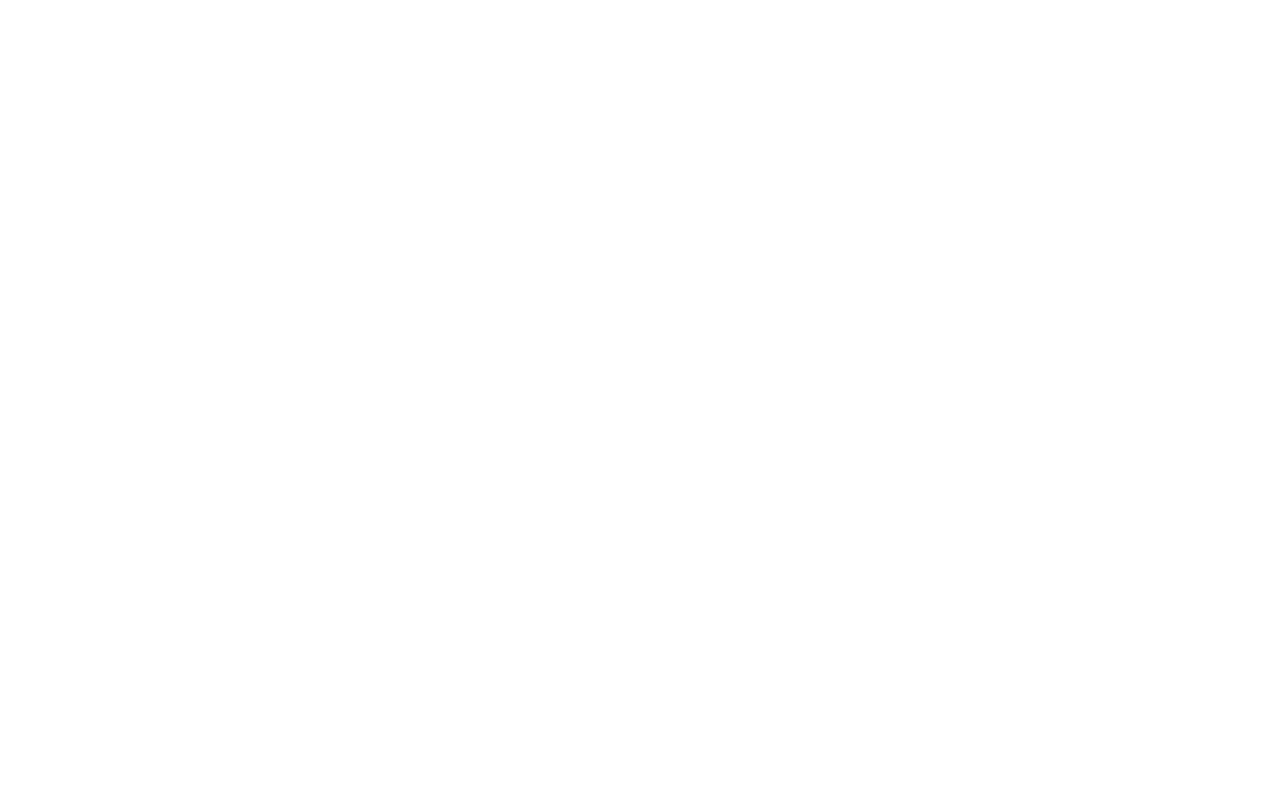
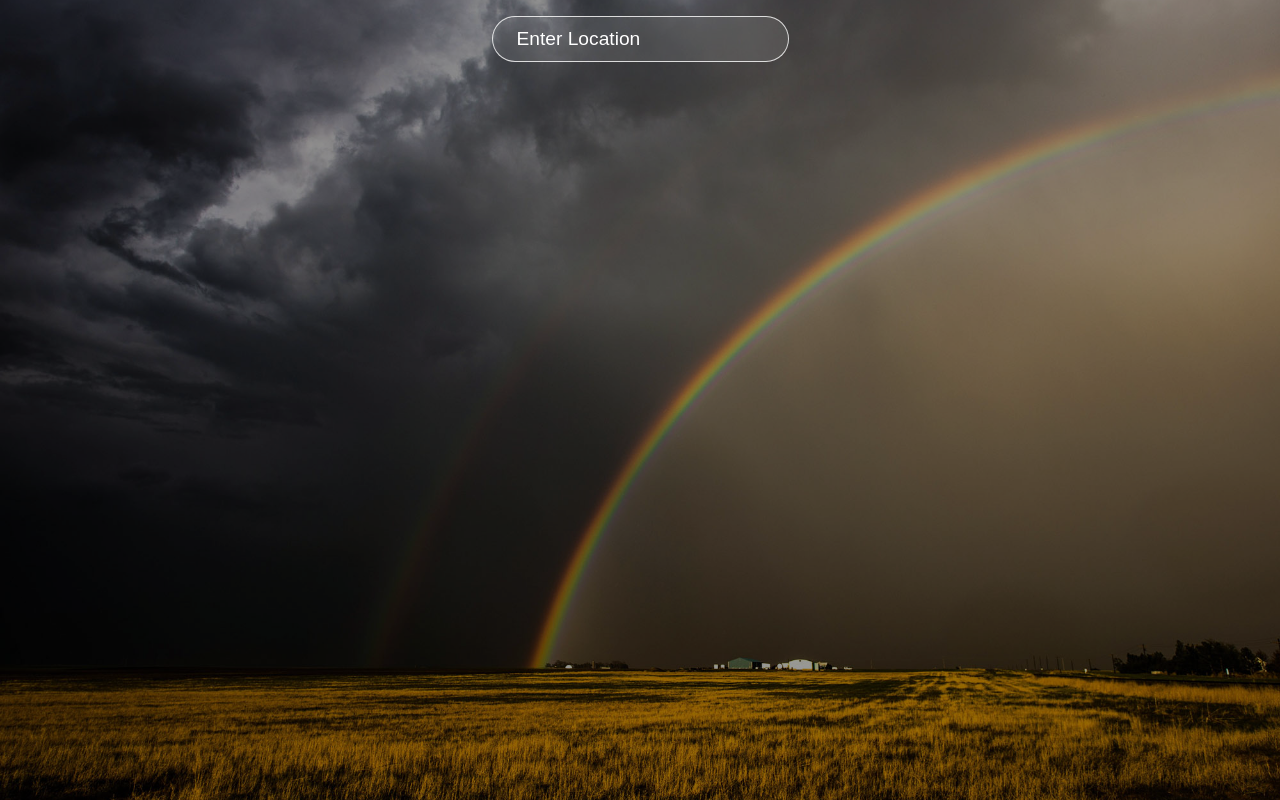
Before and after one commit to VladHevryk/hevryk_fe-pro_27.12.22, a React (Vite) app: page / in a window 1280 px wide. Built offline with nearby package versions, Linux system fonts and the light colour scheme.

Commit message:
add home work 27

```diff
--- a/package.json
+++ b/package.json
@@ -10,6 +10,7 @@
     "preview": "vite preview"
   },
   "dependencies": {
+    "axios": "^1.4.0",
     "react": "^18.2.0",
     "react-dom": "^18.2.0",
     "sass": "^1.62.1",
--- a/src/App.jsx
+++ b/src/App.jsx
@@ -1,11 +1,11 @@
-
+import Weather from "./components/Weather";
 
 function App() {
-
   return (
     <>
+      <Weather />
     </>
-  )
+  );
 }
 
-export default App
+export default App;
--- /dev/null
+++ b/src/components/Weather.jsx
@@ -0,0 +1,65 @@
+import React, { useState } from "react";
+import axios from "axios";
+
+function Weather() {
+  const [data, setData] = useState({});
+  const [location, setLocation] = useState("");
+
+  const url = `http://api.openweathermap.org/data/2.5/weather?q=${location}&units=metric&APPID=5d066958a60d315387d9492393935c19`;
+
+  const searchLocation = (event) => {
+    if (event.key === "Enter") {
+      axios.get(url).then((response) => {
+        setData(response.data);
+      });
+      setLocation("");
+    }
+  };
+
+  return (
+    <div className="box">
+      <div className="search">
+        <input
+          value={location}
+          onChange={(event) => setLocation(event.target.value)}
+          onKeyDown={searchLocation}
+          placeholder="Enter Location"
+          type="text"
+        />
+      </div>
+      <div className="container">
+        <div className="top">
+          <div className="location">
+            <p>{data.name}</p>
+          </div>
+          <div className="temp">
+            {data.main ? <h1>{Math.round(data.main.temp)}°C</h1> : null}
+          </div>
+          <div className="description">
+            {data.weather ? <p>{data.weather[0].main}</p> : null}
+          </div>
+        </div>
+        {data.name !== undefined && (
+          <div className="bottom">
+            <div className="feels">
+              {data.main ? (
+                <p className="bold">{Math.round(data.main.feels_like)}°C</p>
+              ) : null}
+              <p>Feels Like</p>
+            </div>
+            <div className="humidity">
+              {data.main ? <p className="bold">{data.main.humidity}%</p> : null}
+              <p>Humidity</p>
+            </div>
+            <div className="wind">
+              {data.wind ? <p className="bold">{Math.round(data.wind.speed)} MPH</p> : null}
+              <p>Wind Speed</p>
+            </div>
+          </div>
+        )}
+      </div>
+    </div>
+  );
+}
+
+export default Weather;
--- a/src/index.css
+++ b/src/index.css
@@ -0,0 +1,97 @@
+@import url('https://fonts.googleapis.com/css2?family=Outfit&display=swap');
+
+
+* {
+    box-sizing: border-box;
+    margin: 0;
+    padding: 0;
+}
+
+body {
+    font-family: 'Outfit', sans-serif;
+}
+
+p {
+    font-size: 1.6rem;
+}
+
+h1 {
+    font-size: 6rem;
+}
+
+.box {
+    width: 100%;
+    height: 100vh;
+    position: relative;
+    background-color: rgba(0, 0, 0, 0.4);
+    color: #fff;
+}
+
+.box::before {
+    content: '';
+    background: url(./assets/double_rainbow.jpg) no-repeat center center/cover;
+    position: absolute;
+    width: 100%;
+    height: 100%;
+    top: 0;
+    left: 0;
+    z-index: -1;
+}
+
+.search {
+    text-align: center;
+    padding: 1rem;
+}
+
+input {
+    padding: 0.7rem 1.5rem;
+    font-size: 1.2rem;
+    border-radius: 25px;
+    border: 1px solid rgba(255, 255, 255, 0.8);
+    background:rgba(255, 255, 255, 0.1);
+    color: #fff;
+
+}
+
+::placeholder {
+    color: #fff;
+}
+
+.container {
+    max-width: 600px;
+    max-height: 400px;
+    margin: auto;
+    padding: 0 1rem;
+    position: relative;
+    top: 10%;
+    display: flex;
+    flex-direction: column;
+    justify-content: space-between;
+}
+
+.top {
+    width: 100%;
+    margin: 1rem auto;
+}
+
+.description {
+    position: relative;
+    right: -90%;
+    transform-origin: 0 0;
+    transform: rotate(270deg);
+}
+
+.bottom {
+    display: flex;
+    justify-content: space-evenly;
+    text-align: center;
+    width: 100%;
+    margin: 1rem auto;
+    padding: 1rem;
+    border-radius: 12px;
+    background-color:rgba(255, 255, 255, 0.2)
+}
+
+.bold {
+    color: gold;
+}
```
Also changed, not shown: src/assets/double_rainbow.jpg (added), 1 other file (tests, documents, lock files or other folders).
